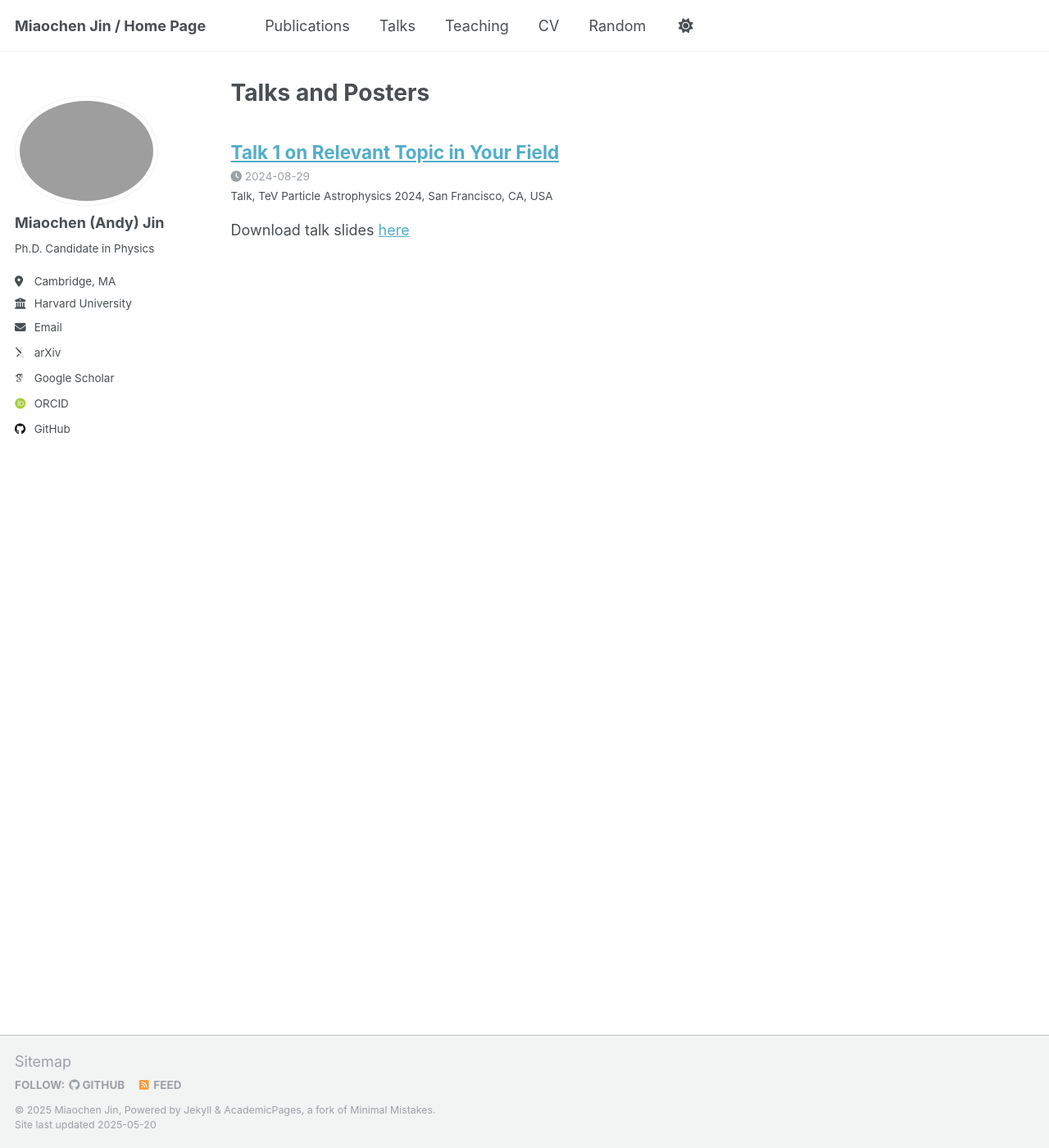
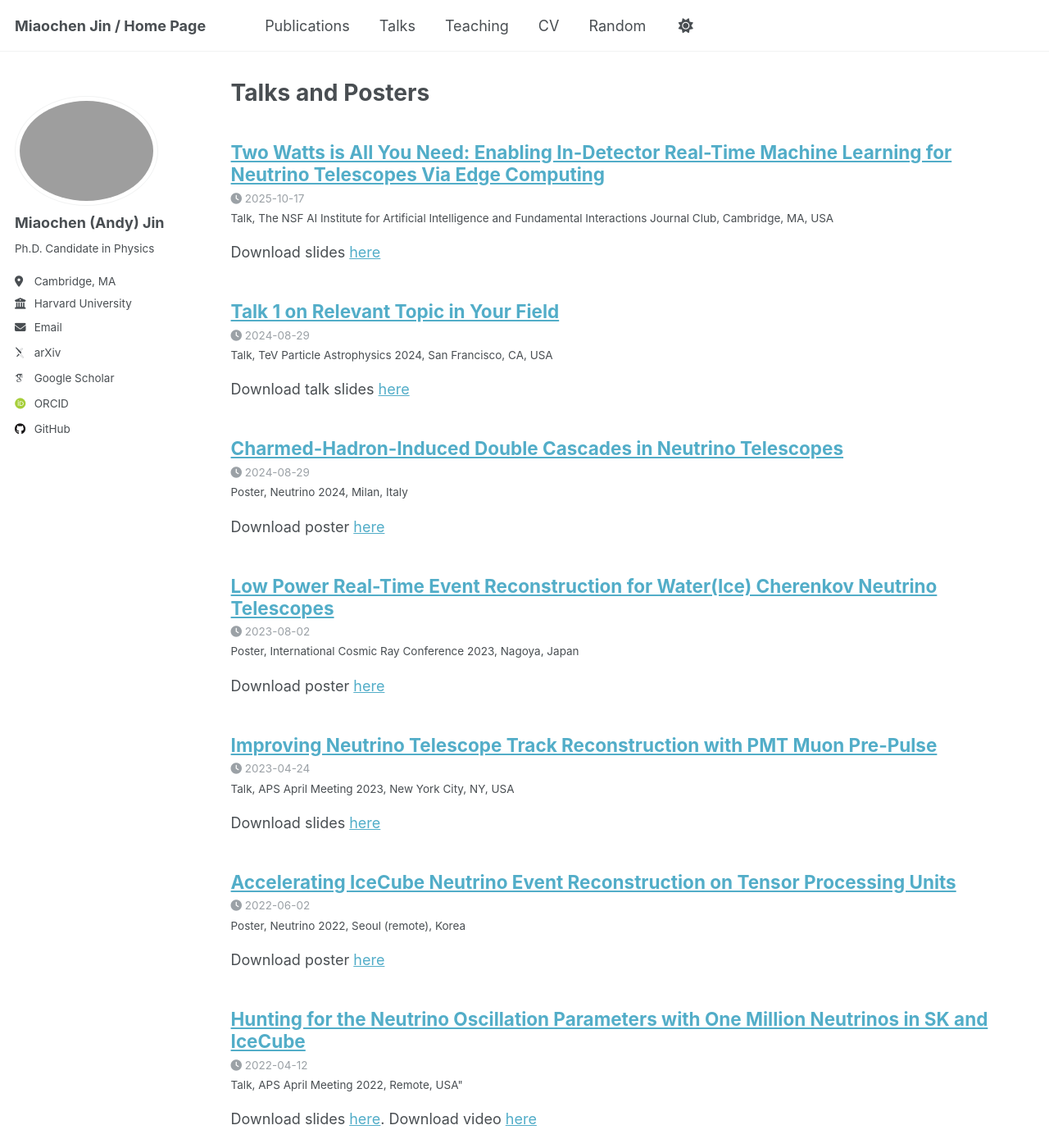
Before and after one commit to MiaochenJin/MiaochenJin.github.io, a Jekyll site: the page built from _pages/talks.html, in a window 1280 px wide and 1400 px high. Shown: the whole window at 82% size. Built offline with Jekyll 4.4.1, drawn with Linux system fonts in a browser that asks for light colours; some web fonts are replaced; a file with an impossible date is left out.

Commit message:
editting publications

```diff
--- a/_talks/aps2022.md
+++ b/_talks/aps2022.md
@@ -4,7 +4,7 @@ collection: talks
 type: "Talk"
 permalink: /talks/aps2022
 venue: "APS April Meeting 2022"
-date: 2022-04
+date: 2022-04-12
 location: Remote, USA"
 ---
 
--- a/_talks/aps2023.md
+++ b/_talks/aps2023.md
@@ -4,8 +4,8 @@ collection: talks
 type: "Talk"
 permalink: /talks/aps2023
 venue: "APS April Meeting 2023"
-date: 2023-04
+date: 2023-04-24
 location: "New York City, NY, USA"
 ---
 
-Download poster [here](https://drive.google.com/file/d/1FbWCU9YT5PCZfE-axGJhhSBv1np0L5La/view?usp=share_link)
+Download slides [here](https://drive.google.com/file/d/1FbWCU9YT5PCZfE-axGJhhSBv1np0L5La/view?usp=share_link)
--- a/_talks/iaifijc.md
+++ b/_talks/iaifijc.md
@@ -4,8 +4,7 @@ collection: talks
 type: "Talk"
 permalink: /talks/iaifijc
 venue: "The NSF AI Institute for Artificial Intelligence and Fundamental Interactions Journal Club"
-date: 2025-10
-date_format: "ym"
+date: 2025-10-17
 location: "Cambridge, MA, USA"
 ---
 
--- a/_talks/icrc2023.md
+++ b/_talks/icrc2023.md
@@ -4,7 +4,7 @@ collection: talks
 type: "Poster"
 permalink: /talks/icrc2023
 venue: "International Cosmic Ray Conference 2023"
-date: 2023-08
+date: 2023-08-02
 location: "Nagoya, Japan"
 ---
 
--- a/_talks/neutrino2022.md
+++ b/_talks/neutrino2022.md
@@ -4,8 +4,7 @@ collection: talks
 type: "Poster"
 permalink: /talks/neutrino2022
 venue: "Neutrino 2022"
-date: 2022-08
-date_format: "ym"
+date: 2022-06-02
 location: "Seoul (remote), Korea"
 ---
 
--- a/_talks/neutrino2024.md
+++ b/_talks/neutrino2024.md
@@ -4,8 +4,7 @@ collection: talks
 type: "Poster"
 permalink: /talks/neutrino2024
 venue: "Neutrino 2024"
-date: 2024-08
-date_format: "ym"
+date: 2024-08-29
 location: "Milan, Italy"
 ---
 
```
